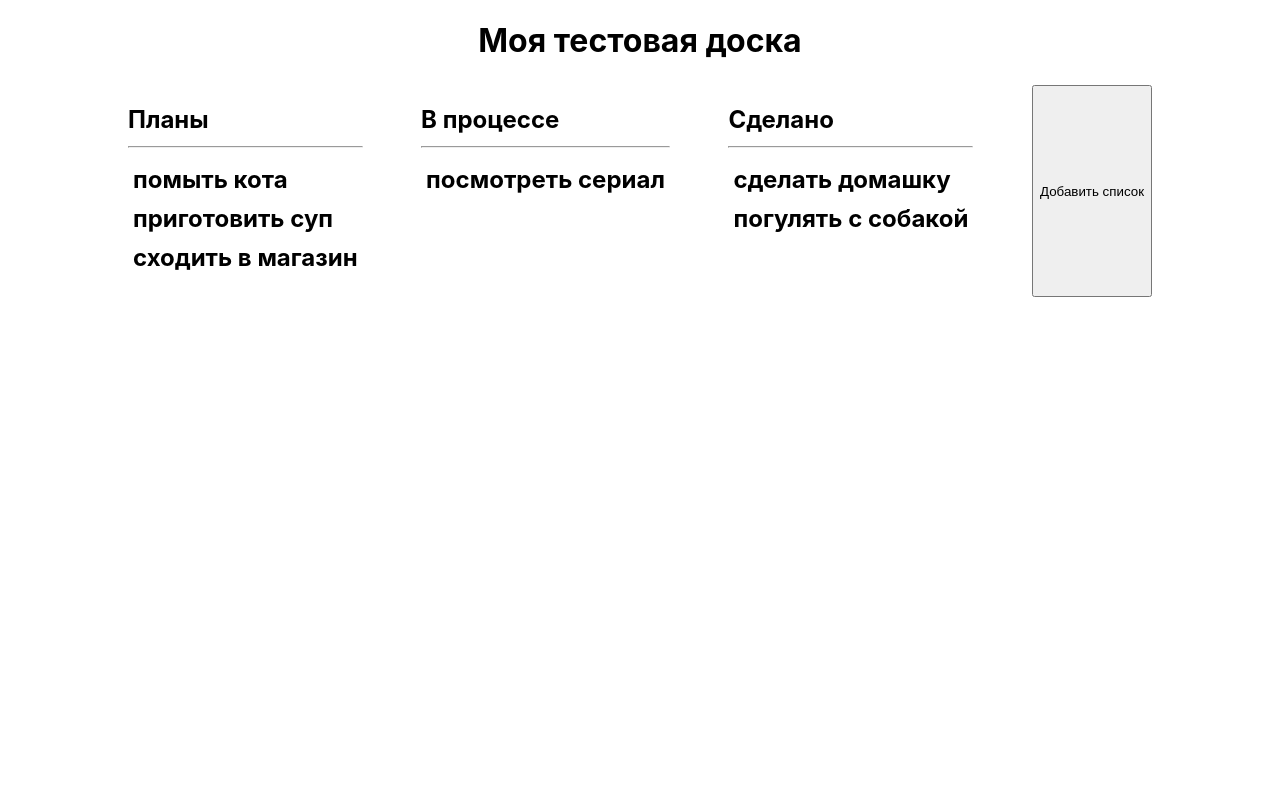
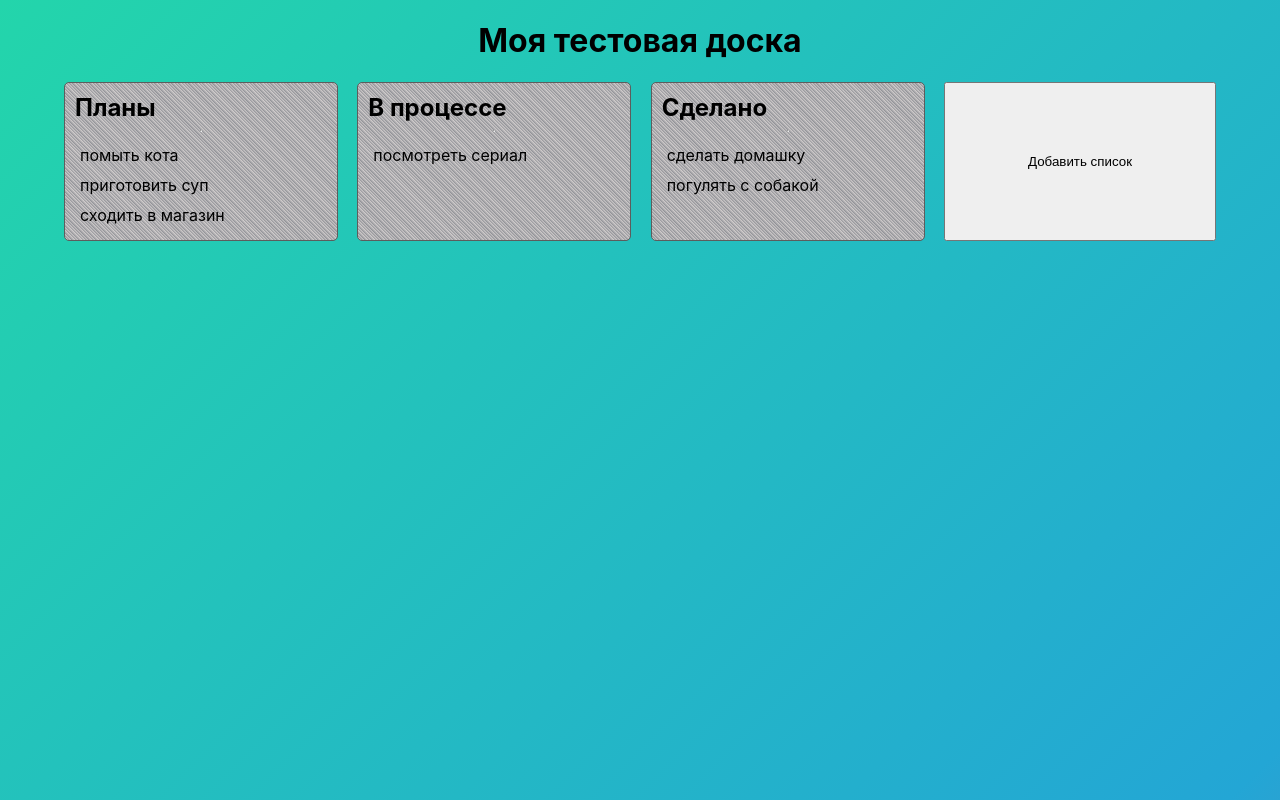
Before and after one commit to sacredrel1c/level2-1, a React (Create React App) app: page /board in a window 1280 px wide. Built offline with nearby package versions, Linux system fonts and the light colour scheme.

Commit message:
css changes

```diff
--- a/src/App.css
+++ b/src/App.css
@@ -12,7 +12,12 @@
     animation: App-logo-spin infinite 20s linear;
   }
 }
-
+body {
+	background: linear-gradient(-45deg, #ee7752, #e73c7e, #23a6d5, #23d5ab);
+	background-size: 400% 400%;
+	animation: gradient 15s ease infinite;
+	height: 100%;
+}
 .App-header {
   background-color: #282c34;
   min-height: 100vh;
@@ -23,7 +28,9 @@
   font-size: calc(10px + 2vmin);
   color: white;
 }
-
+h2 {
+  margin: 0;
+}
 .App-link {
   color: #61dafb;
 }
--- a/src/pages/Board/components/Board/board.scss
+++ b/src/pages/Board/components/Board/board.scss
@@ -1,5 +1,12 @@
 .board-container {
     display: flex;
     justify-content: space-between;
-    margin: 25px 10%;
+    max-width: 100%;
+    padding: 0 30px;
+    margin: 0 30px;
+    scroll-direction: horizontal;
 }
+button {
+    min-width: 272px;
+    margin: 0 4px;
+}
--- a/src/pages/Board/components/List/List.tsx
+++ b/src/pages/Board/components/List/List.tsx
@@ -8,13 +8,13 @@
     <div className="list-container">
       <h2>
         <div className="list-title">{title}</div>
-        <hr />
-        {cards.map((card) => (
-          <div className="list-content" key={card.id}>
-            <div>{card.title}</div>
-          </div>
-        ))}
       </h2>
+      <hr />
+      {cards.map((card) => (
+        <div className="list-content" key={card.id}>
+          <div>{card.title}</div>
+        </div>
+      ))}
     </div>
   );
 }
--- a/src/pages/Board/components/List/list.scss
+++ b/src/pages/Board/components/List/list.scss
@@ -2,6 +2,18 @@
     display: flex;
     justify-content: start;
     flex-direction: column;
+    border: 1px solid rgb(93, 93, 93);
+    border-radius: 5px;
+    padding: 10px;
+    margin: 0 4px;
+    background: repeating-linear-gradient(
+  45deg,
+  #d0cccc,
+  #929398 1px,
+  #d7d9e6 1px,
+  #a1a1a8 1px
+);
+min-width: 252px;
 }
 .list-title {
     text-align: left;
```
